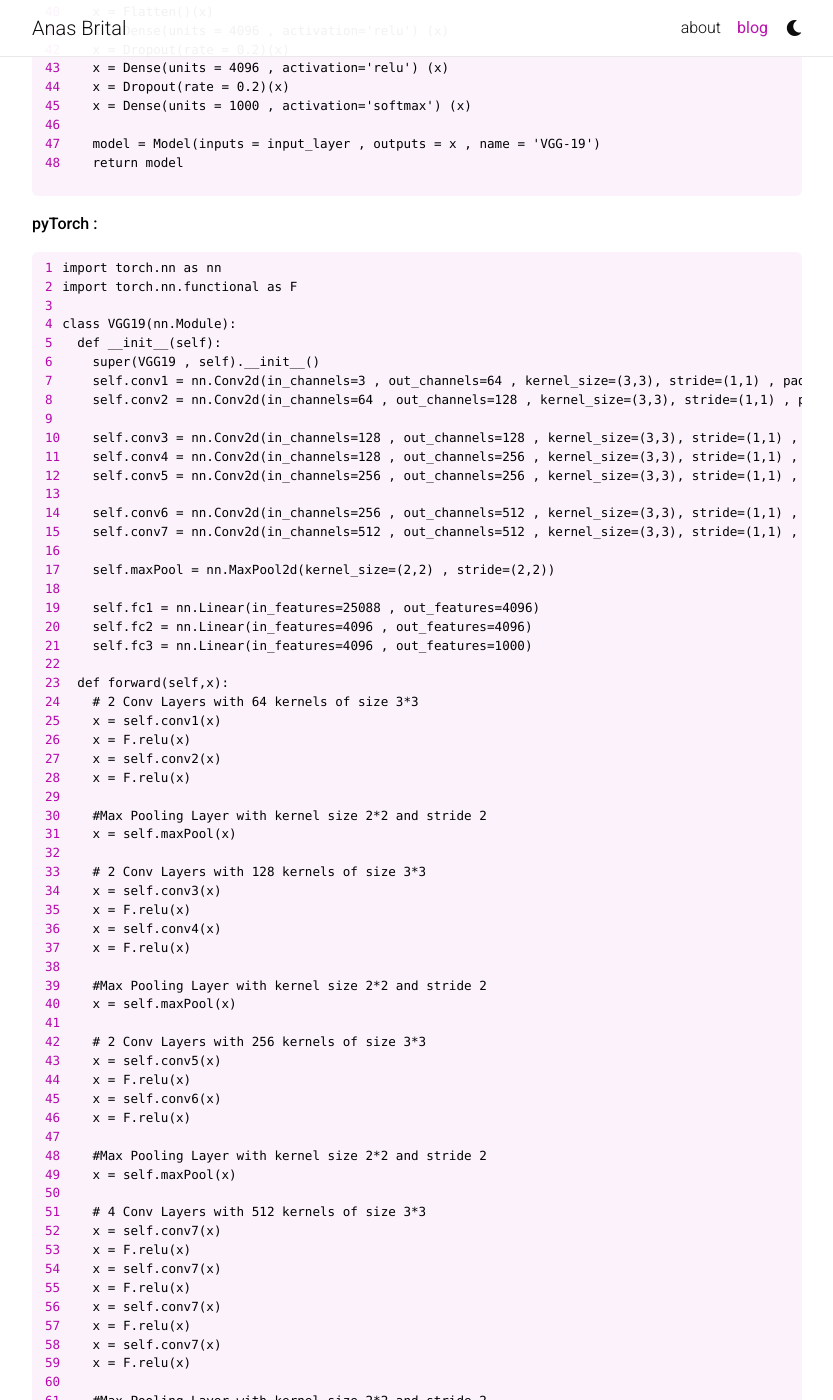
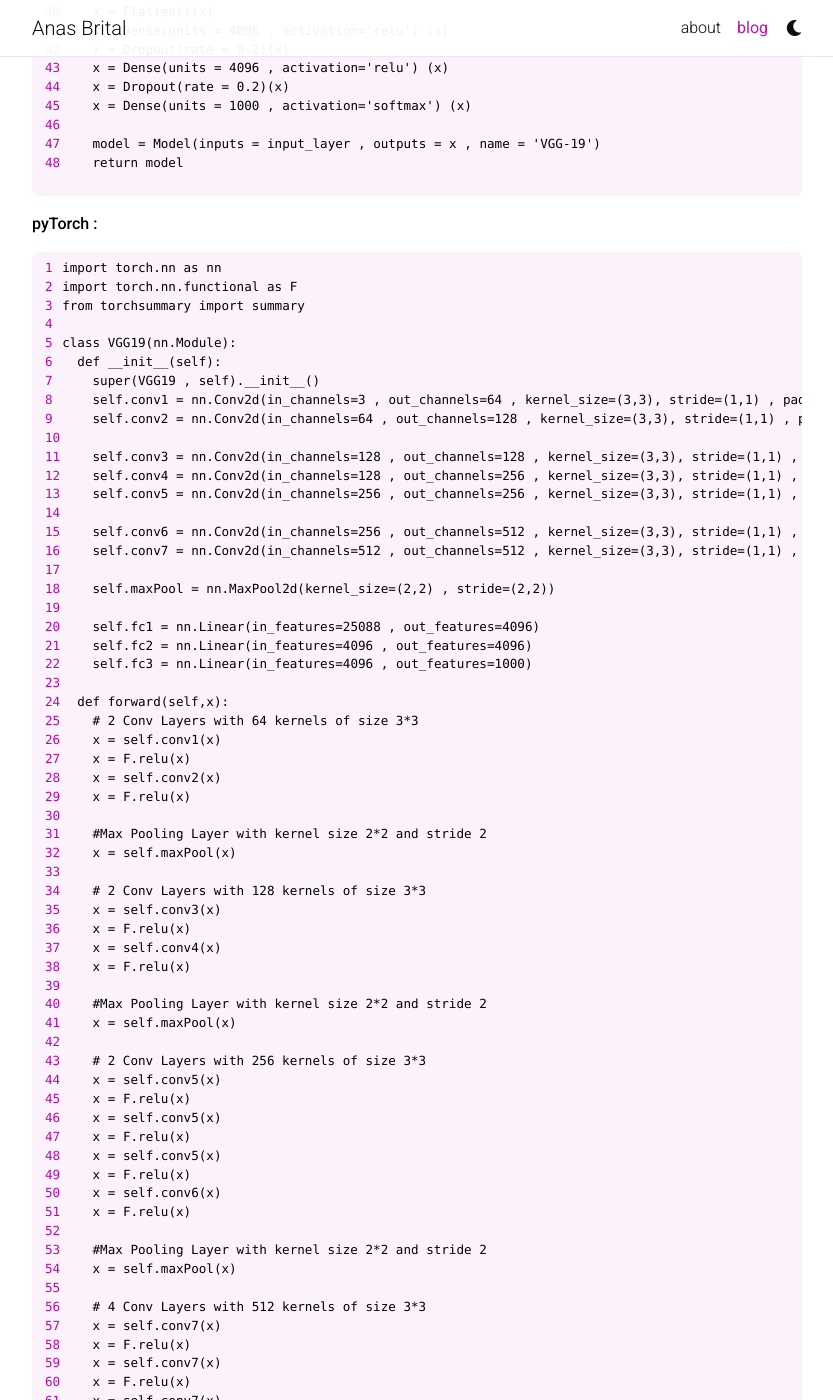
Before and after one commit to AnasBrital98/AnasBrital98.github.io, a Jekyll site: the page built from _posts/2021-09-4-VGG-19-CNN-Architecture-Explained.md, in a window 1280 px wide and 1400 px high, scrolled down 1565 px. Shown: the whole window, without its empty margins (223-1056 px from the left). Built offline with Jekyll 4.4.1, drawn with Linux system fonts in a browser that asks for light colours; nearby versions of some CDN libraries; comment, search, counter and statistics services are not loaded; a style sheet for code colours, icons or effects is not loaded; some of the changed text lies outside the part shown.

Commit message:
Fixing VGG-19 Architecture Implementation in PyTorch

```diff
--- a/_posts/2021-09-4-VGG-19-CNN-Architecture-Explained.md
+++ b/_posts/2021-09-4-VGG-19-CNN-Architecture-Explained.md
@@ -80,6 +80,7 @@
 
 import torch.nn as nn
 import torch.nn.functional as F
+from torchsummary import summary
 
 class VGG19(nn.Module):
   def __init__(self):
@@ -120,6 +121,10 @@
     x = self.maxPool(x)
 
     # 2 Conv Layers with 256 kernels of size 3*3
+    x = self.conv5(x)
+    x = F.relu(x)
+    x = self.conv5(x)
+    x = F.relu(x)
     x = self.conv5(x)
     x = F.relu(x)
     x = self.conv6(x)
```
